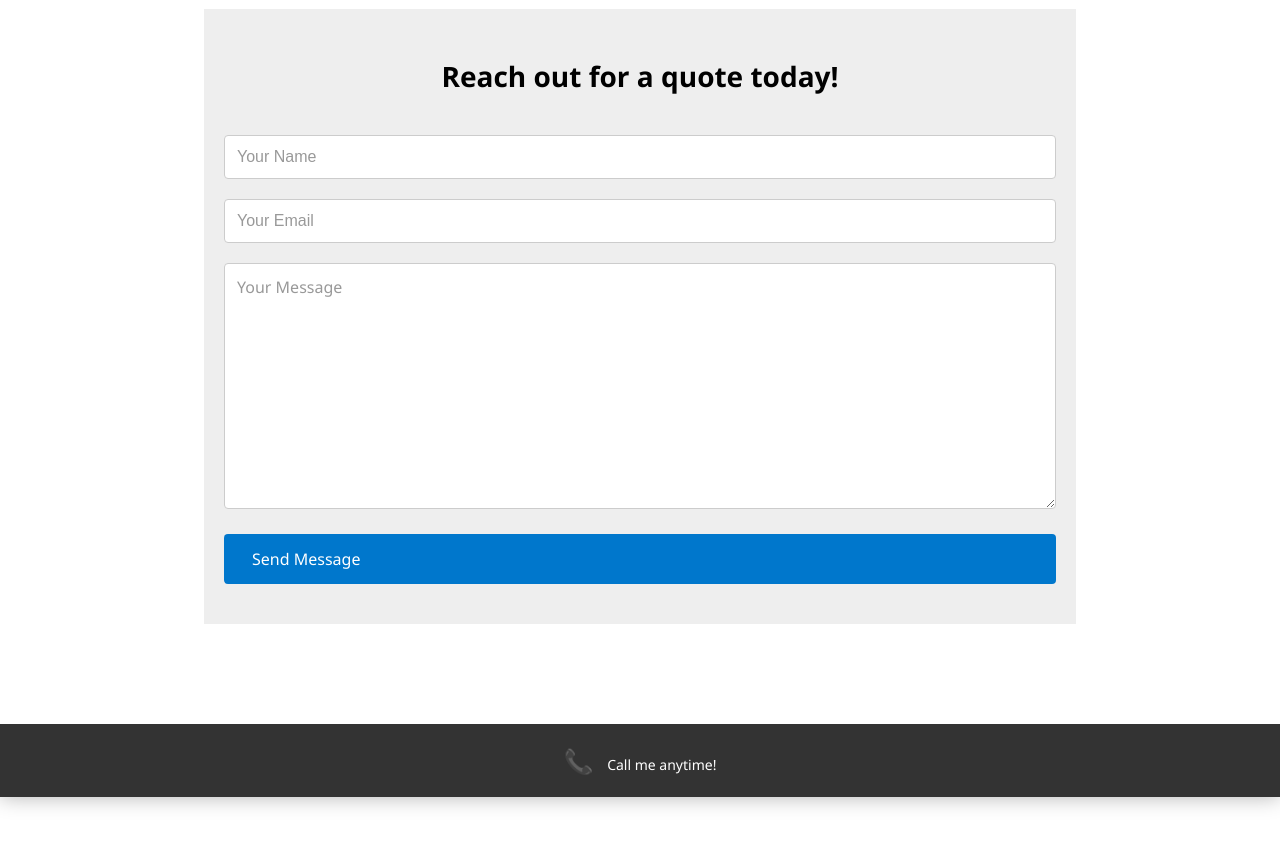
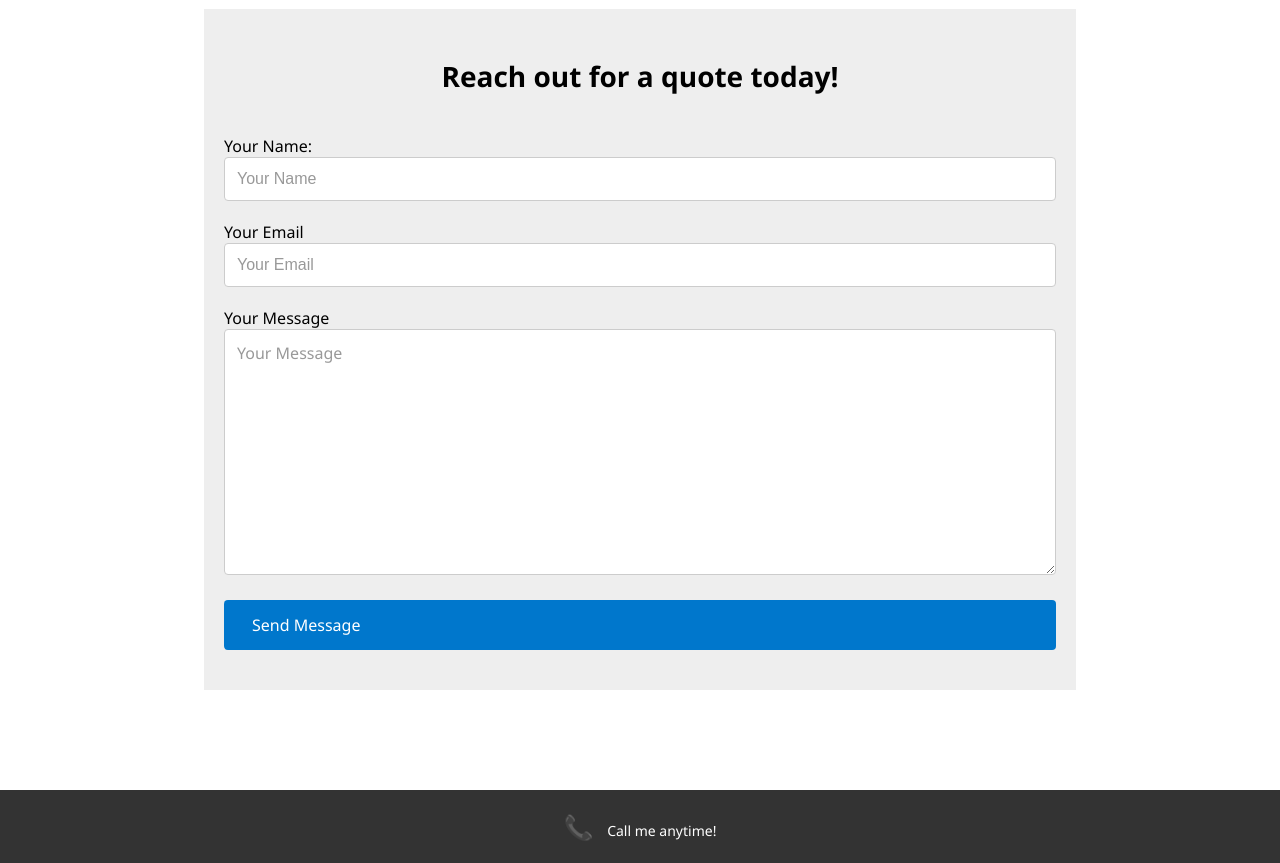
Before and after one commit to awitherow24/m5-hw5-witherow-ashley, a plain HTML site: page index.html in a window 1280 px wide. Shown: the part 1300-2163 px from the top of the page. Before the commit the page ends 2097 px from the top, so only its background shows below. Drawn offline with Linux system fonts and the light colour scheme.

Commit message:
added form labels and added edits to readme

```diff
--- a/index.html
+++ b/index.html
@@ -49,8 +49,11 @@
     <div class="form-section">
       <h3>Reach out for a quote today!</h3>
       <form action="#">
+        <label for="Your Name">Your Name:</label>
         <input type="text" placeholder="Your Name" />
+        <label for="Your Email">Your Email</label>
         <input type="email" placeholder="Your Email" />
+        <label for="Your Message">Your Message</label>
         <textarea rows="10" placeholder="Your Message"></textarea>
         <div class="submit-btn">Send Message</div>
       </form>
--- a/styles.css
+++ b/styles.css
@@ -6,7 +6,7 @@ html {
 body {
   margin: 0 auto;
   font-family: "Segoe UI", sans-serif;
-  color: #999;
+  color: black;
   backdrop-filter: blur(2px);
   -webkit-backdrop-filter: blur(2px);
   box-shadow: 0 0 20px rgba(0, 0, 0, 0.3);
@@ -39,7 +39,7 @@ body {
   display: flex;
   align-items: center;
   justify-content: center;
-  color: lightpink;
+  color: yellow;
   text-align: center;
 }
 
```
Also changed, not shown: 1 other file.
